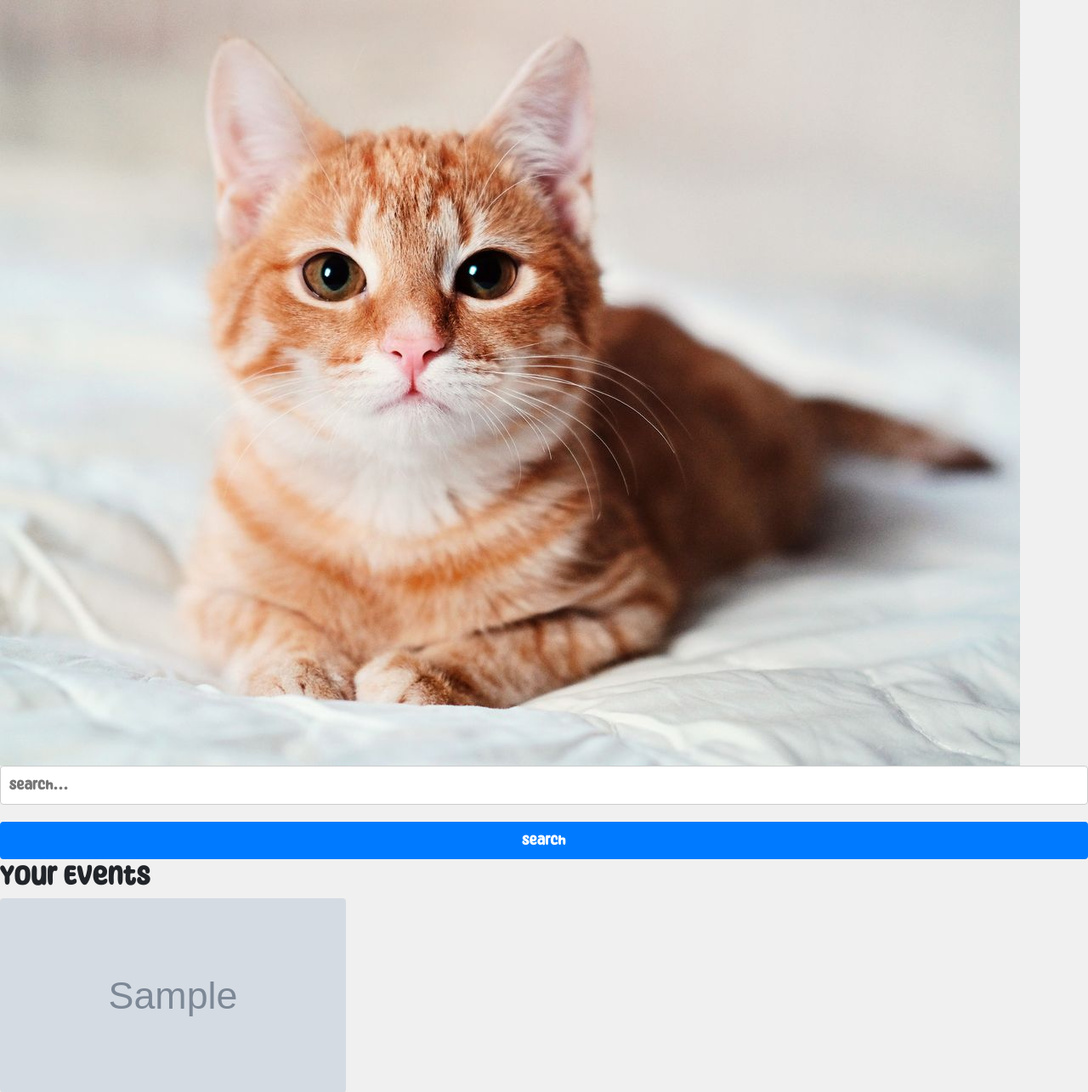
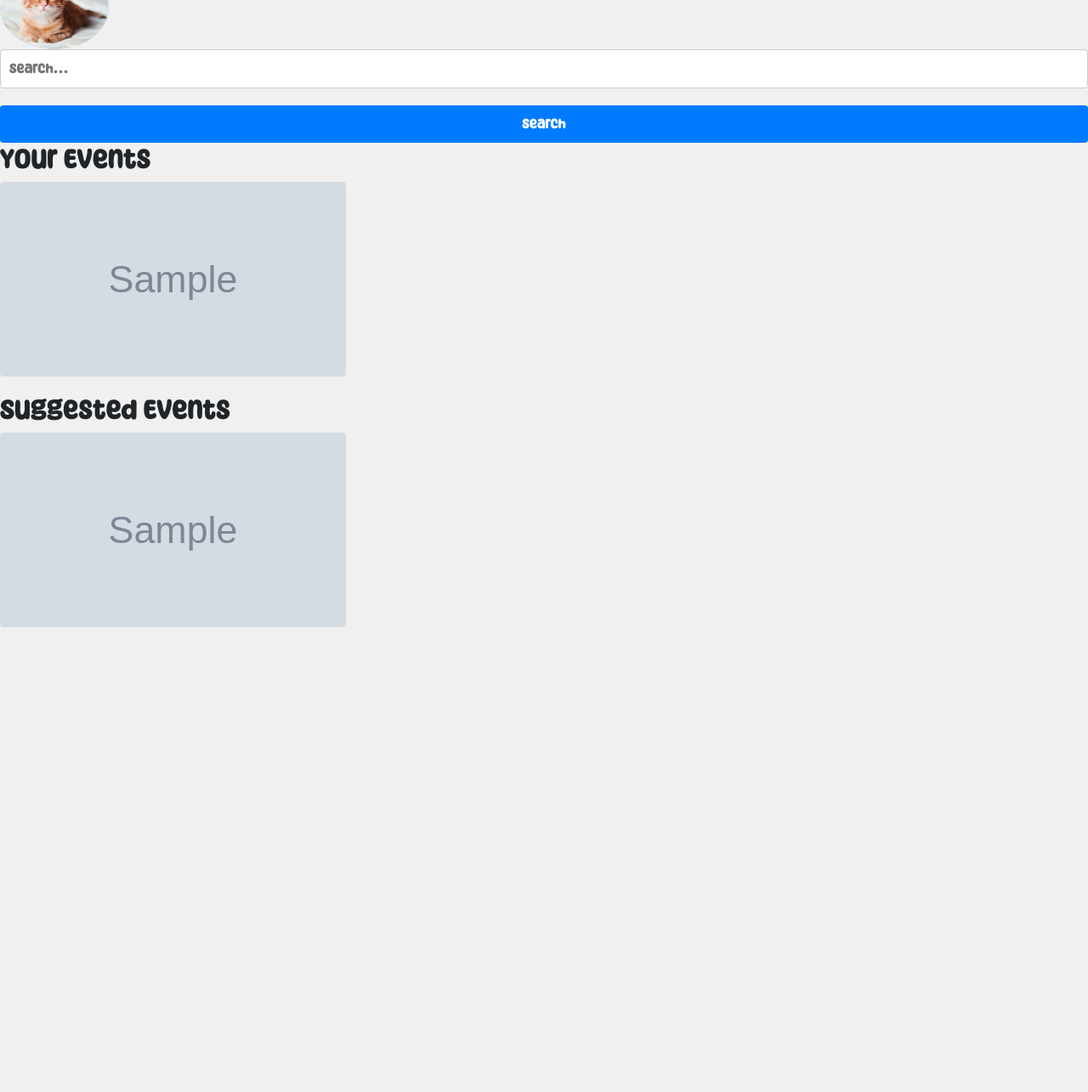
Before and after one commit to pablo-cs/crowd-clique, a Flask app: template app/templates/event_landing.html in a window 1280 px wide. Shown: the top 1285 px of the page at 85% size. After the commit the page ends 738 px from the top, so only its background shows below. Run offline with Flask 3, Linux system fonts and the light colour scheme; the template is opened without the code that fills it: values that come from a table or form of the project are taken from there, most other values are stand-ins (such as "Sample title", 1, 10 or a date in 2020); grey boxes marked "Sample" are stand-in pictures.

Commit message:
Kao changes

```diff
--- a/app/static/css/style.css
+++ b/app/static/css/style.css
@@ -108,12 +108,6 @@ a:hover {
   justify-content: space-between; /* Adjust as needed to control the space between items */
 }
 
-
-.event-container {
-  display: flex;
-  flex-wrap: wrap;
-  justify-content: space-between;
-
 .event-card {
   flex-basis: calc(33.33% - 20px);
   margin-bottom: 20px;
@@ -174,8 +168,14 @@ a:hover {
   text-shadow: -1px -1px 0 black, 1px -1px 0 black, -1px 1px 0 black, 1px 1px 0 black;
 
 }
-#ava{
-    width:100px ;
-    height:100px ;
-    boder-radius:100% ;
+.ava{
+    width:10% ;
+    height:10% ;
+    border-radius:100% ;
+    margin-top:-3% ;
 }
+.avatar-container{
+   display: flex;
+   flex-wrap: wrap;
+   justify-content: space-between; /* Adjust as needed to control the space between items */
+}
--- a/app/templates/event_landing.html
+++ b/app/templates/event_landing.html
@@ -1,6 +1,8 @@
 {% extends "layout.html" %}
 {% block content %}
-  <img class="ava" src= "{{ url_for('static', filename=user.avatar) }}" alt="Avatar" >
+  <div class="avatar-container">
+    <img class="ava" src= "{{ url_for('static', filename=user.avatar) }}" alt="Avatar" >
+  </div>
     <form action="{{ url_for('search') }}" method="POST">
         <input type="text" name="search" placeholder="Search..." required>
         <button type="submit">Search</button>
```
Also changed, not shown: instance/site.db.
